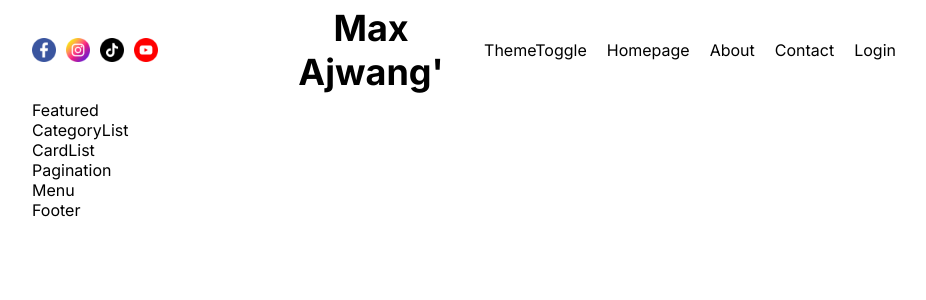
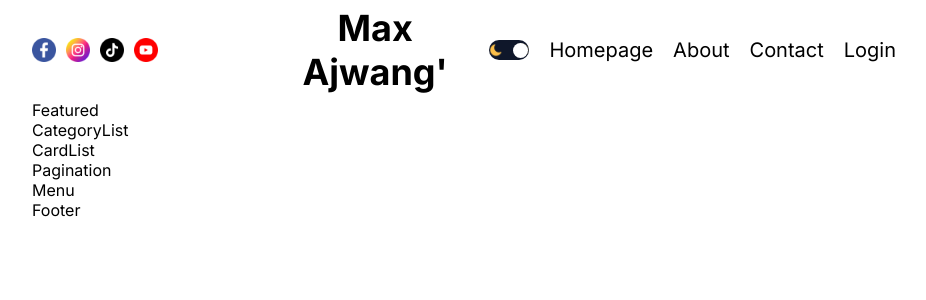
Before and after one commit to max-ajwang/nextjs-blog, a Next.js app: page / in a window 1280 px wide. Shown: the top 300 px of the page, without its empty margins (176-1102 px from the left). Built offline with nearby package versions, Linux system fonts and the light colour scheme.

Commit message:
Dark Theme Toggle Design and Context API

```diff
--- a/src/app/globals.css
+++ b/src/app/globals.css
@@ -19,6 +19,13 @@ body {
 a {
   color: inherit;
   text-decoration: none;
+}
+
+.dark {
+  --bg: #0f172a;
+  --textColor: #ddd;
+  --softBg: #1f273a;
+  --softTextColor: #a6a6a6;
 }
 
 .container {
--- a/src/app/layout.js
+++ b/src/app/layout.js
@@ -2,6 +2,8 @@ import Navbar from '@/components/navbar/Navbar';
 import './globals.css';
 import { Inter } from 'next/font/google';
 import Footer from '@/components/footer/Footer';
+import { ThemeContextProvider } from '@/context/ThemeContext';
+import ThemeProvider from '@/providers/ThemeProvider';
 
 const inter = Inter({ subsets: ['latin'] });
 
@@ -14,6 +16,8 @@ export default function RootLayout({ children }) {
   return (
     <html lang="en">
       <body className={inter.className}>
+        <ThemeContextProvider>
+          <ThemeProvider>
             <div className="container">
               <div className="wrapper">
                 <Navbar />
@@ -21,6 +25,8 @@ export default function RootLayout({ children }) {
                 <Footer />
               </div>
             </div>
+          </ThemeProvider>
+        </ThemeContextProvider>
       </body>
     </html>
   );
--- a/src/components/navbar/navbar.module.css
+++ b/src/components/navbar/navbar.module.css
@@ -22,4 +22,6 @@
   display: flex;
   gap: 20px;
   flex: 1;
+  font-size: 20px;
+  align-items: center;
 }
--- a/src/components/themeToggle/ThemeToggle.jsx
+++ b/src/components/themeToggle/ThemeToggle.jsx
@@ -1,8 +1,32 @@
-import React from 'react';
+'use client';
+import React, { useContext } from 'react';
 import styles from './themeToggle.module.css';
+import Image from 'next/image';
+import { ThemeContext } from '@/context/ThemeContext';
 
 const ThemeToggle = () => {
-  return <div className={styles.container}>ThemeToggle</div>;
+  const { toggle, theme } = useContext(ThemeContext);
+  console.log(theme);
+  return (
+    <div
+      className={styles.container}
+      onClick={toggle}
+      style={
+        theme === 'dark' ? { background: 'white' } : { background: '#0f172a' }
+      }
+    >
+      <Image src="/moon.png" alt="" width={14} height={14} />
+      <div
+        className={styles.ball}
+        style={
+          theme === 'dark'
+            ? { left: 1, background: '#0f172a' }
+            : { right: 1, background: 'white' }
+        }
+      ></div>
+      <Image src="/sun.png" alt="" width={14} height={14} />
+    </div>
+  );
 };
 
 export default ThemeToggle;
--- a/src/components/themeToggle/themeToggle.module.css
+++ b/src/components/themeToggle/themeToggle.module.css
@@ -0,0 +1,17 @@
+.container {
+  width: 40px;
+  height: 20px;
+  border-radius: 50px;
+  cursor: pointer;
+  display: flex;
+  align-items: center;
+  justify-content: space-between;
+  position: relative;
+}
+
+.ball {
+  width: 15px;
+  height: 15px;
+  border-radius: 50%;
+  position: absolute;
+}
--- /dev/null
+++ b/src/context/ThemeContext.jsx
@@ -0,0 +1,32 @@
+'use client';
+
+import { createContext, useEffect, useState } from 'react';
+
+export const ThemeContext = createContext();
+
+const getFromLocalStorage = () => {
+  if (typeof window !== 'undefined') {
+    const value = localStorage.getItem('theme');
+    return value || 'light';
+  }
+};
+
+export const ThemeContextProvider = ({ children }) => {
+  const [theme, setTheme] = useState(() => {
+    return getFromLocalStorage();
+  });
+
+  const toggle = () => {
+    setTheme(theme === 'light' ? 'dark' : 'light');
+  };
+
+  useEffect(() => {
+    localStorage.setItem('theme', theme);
+  }, [theme]);
+
+  return (
+    <ThemeContext.Provider value={{ theme, toggle }}>
+      {children}
+    </ThemeContext.Provider>
+  );
+};
--- /dev/null
+++ b/src/providers/ThemeProvider.jsx
@@ -0,0 +1,19 @@
+'use client';
+
+import { ThemeContext } from '@/context/ThemeContext';
+import React, { useContext, useEffect, useState } from 'react';
+
+const ThemeProvider = ({ children }) => {
+  const { theme } = useContext(ThemeContext);
+  const [mounted, setMounted] = useState(false);
+
+  useEffect(() => {
+    setMounted(true);
+  }, []);
+
+  if (mounted) {
+    return <div className={theme}>{children}</div>;
+  }
+};
+
+export default ThemeProvider;
```
Lines whose indentation alone changed are shown as unchanged.
